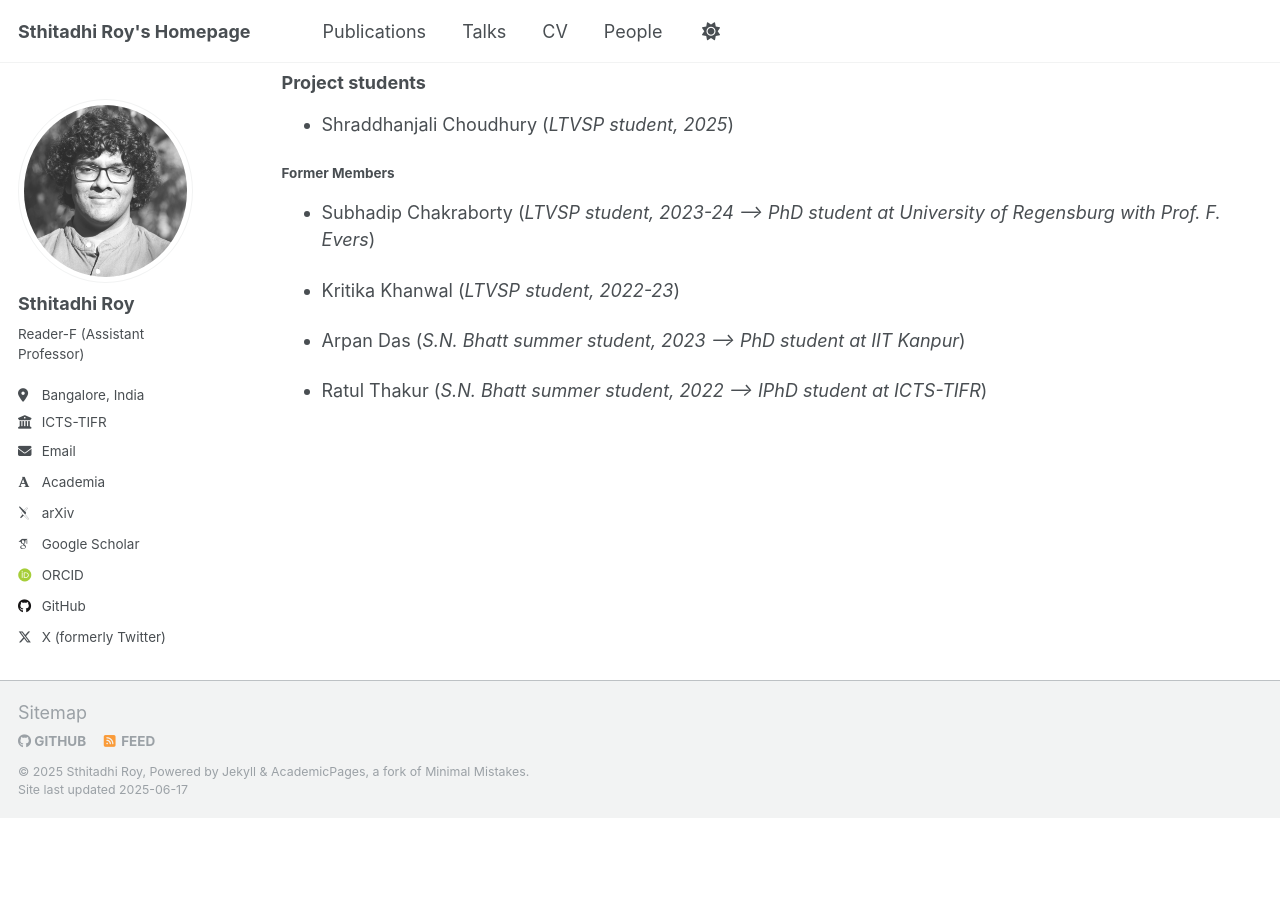
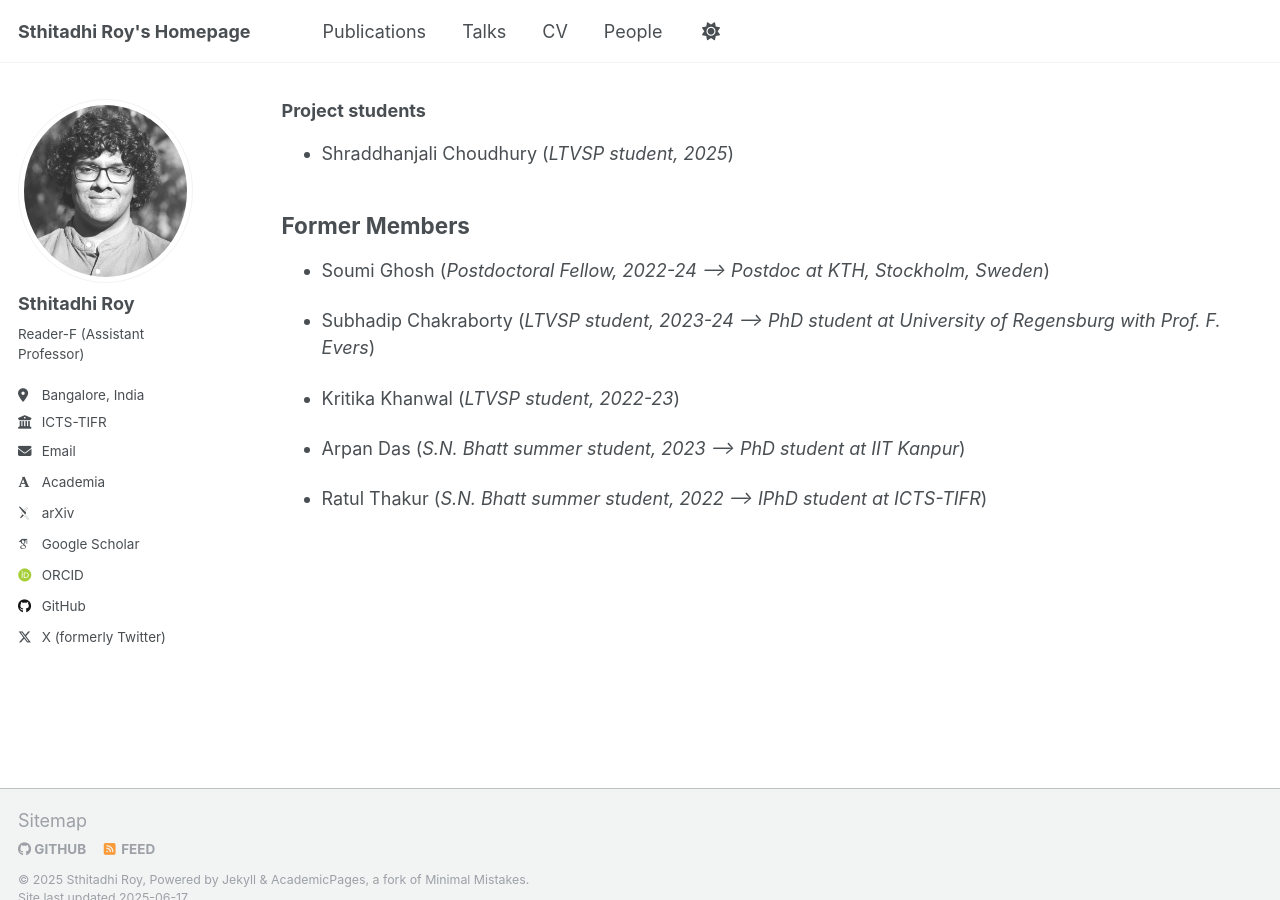
Before and after one commit to sthitadhi-roy/sthitadhi-roy.github.io, a Jekyll site: the page built from _pages/people.md, in a window 1280 px wide and 900 px high, scrolled down 520 px. Built offline with Jekyll 4.4.1, drawn with Linux system fonts in a browser that asks for light colours; some web fonts are replaced; before the commit the page ends 1338 px from its top, so only the background shows below that.

Commit message:
Update people.md

```diff
--- a/_pages/people.md
+++ b/_pages/people.md
@@ -8,7 +8,7 @@ author_profile: true
 
 {% include base_path %}
 
-#### Current Members
+## Current Members
 
 ### PhD Students
 
@@ -29,7 +29,9 @@ author_profile: true
 - Shraddhanjali Choudhury (*LTVSP student, 2025*)
 
 
-#### Former Members
+## Former Members
+
+- Soumi Ghosh (*Postdoctoral Fellow, 2022-24 --> Postdoc at KTH, Stockholm, Sweden*)
 
 - Subhadip Chakraborty (*LTVSP student, 2023-24 --> PhD student at University of Regensburg with Prof. F. Evers*)
 
```
